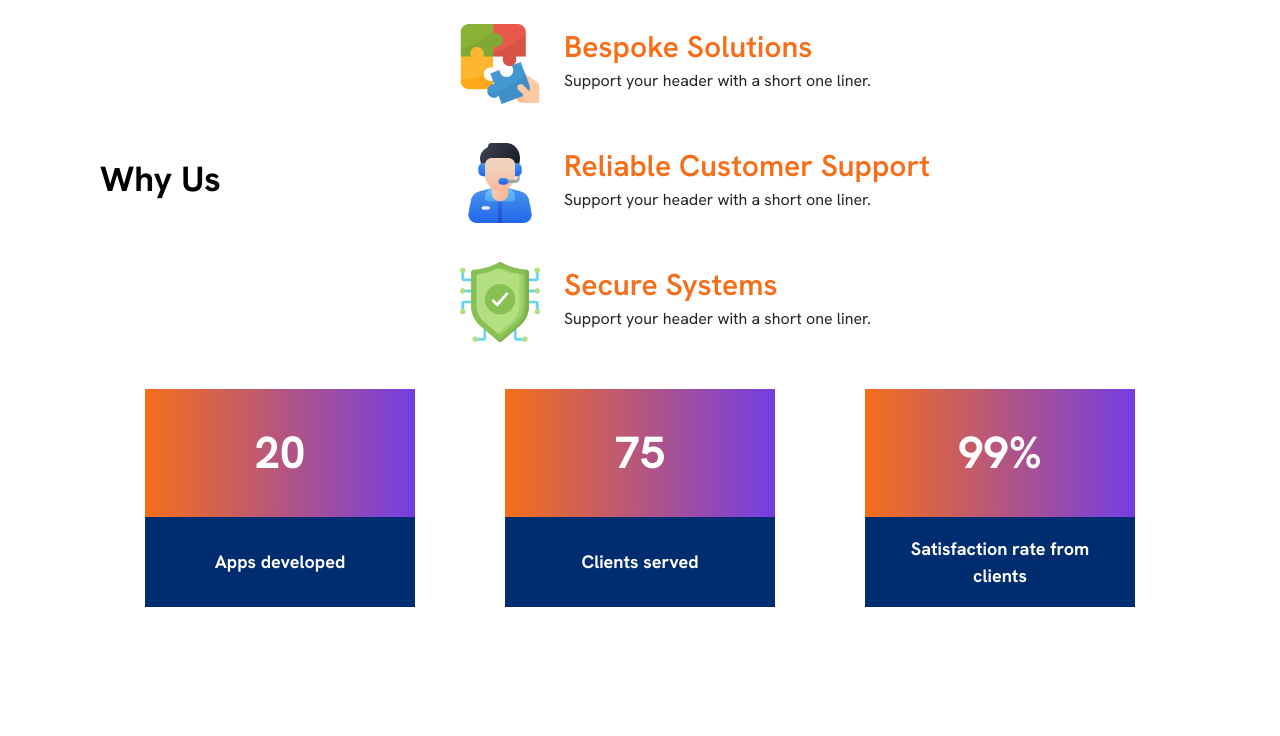
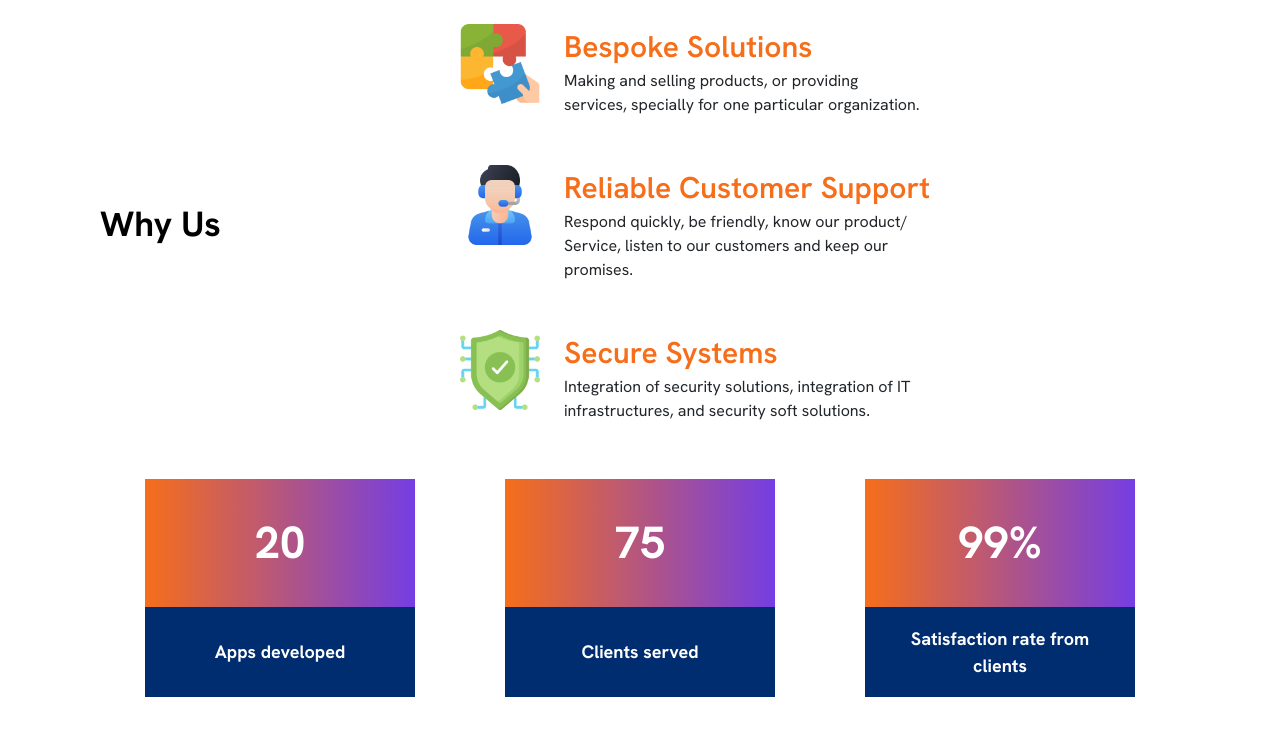
Before and after one commit to trunganh155/FostechConsultant, a Next.js app: page /why-us/WhyUs in a window 1280 px wide. Shown: the top 736 px of the page. Built offline with nearby package versions, Linux system fonts and the light colour scheme.

Commit message:
update WhyUs

```diff
--- a/pages/why-us/WhyUs.jsx
+++ b/pages/why-us/WhyUs.jsx
@@ -25,7 +25,8 @@ export default function WhyUs() {
             <div className="col-10 ps-3 ps-sm-4">
               <p className={styles.whyus_title}>Bespoke Solutions</p>
               <p className={styles.whyus_content}>
-                Support your header with a short one liner.
+                Making and selling products, or providing services, specially
+                for one particular organization.
               </p>
             </div>
           </div>
@@ -43,7 +44,8 @@ export default function WhyUs() {
             <div className="col-10 ps-3 ps-sm-4">
               <p className={styles.whyus_title}>Reliable Customer Support</p>
               <p className={styles.whyus_content}>
-                Support your header with a short one liner.
+                Respond quickly, be friendly, know our product/ Service, listen
+                to our customers and keep our promises.
               </p>
             </div>
           </div>
@@ -61,7 +63,8 @@ export default function WhyUs() {
             <div className="col-10 ps-3 ps-sm-4">
               <p className={styles.whyus_title}>Secure Systems</p>
               <p className={styles.whyus_content}>
-                Support your header with a short one liner.
+                Integration of security solutions, integration of IT
+                infrastructures, and security soft solutions.
               </p>
             </div>
           </div>
@@ -71,7 +74,9 @@ export default function WhyUs() {
       <div className="col-12 col-xxl-8 mx-auto d-flex flex-wrap justify-content-around mt-3">
         <div
           className={
-            styles.box + " " + "col-5 col-sm-4 col-lg-3 px-0 px-sm-3 px-lg-0 d-flex flex-column mb-4"
+            styles.box +
+            " " +
+            "col-5 col-sm-4 col-lg-3 px-0 px-sm-3 px-lg-0 d-flex flex-column mb-4"
           }
         >
           <div className={styles.box_top}>
@@ -85,7 +90,9 @@ export default function WhyUs() {
 
         <div
           className={
-            styles.box + " " + "col-5 col-sm-4 col-lg-3 px-0 px-sm-3 px-lg-0 d-flex flex-column mb-4"
+            styles.box +
+            " " +
+            "col-5 col-sm-4 col-lg-3 px-0 px-sm-3 px-lg-0 d-flex flex-column mb-4"
           }
         >
           <div className={styles.box_top}>
@@ -99,7 +106,9 @@ export default function WhyUs() {
 
         <div
           className={
-            styles.box + " " + "col-5 col-sm-4 col-lg-3 px-0 px-sm-3 px-lg-0 d-flex flex-column mb-4"
+            styles.box +
+            " " +
+            "col-5 col-sm-4 col-lg-3 px-0 px-sm-3 px-lg-0 d-flex flex-column mb-4"
           }
         >
           <div className={styles.box_top}>
--- a/pages/why-us/WhyUs.module.scss
+++ b/pages/why-us/WhyUs.module.scss
@@ -12,6 +12,7 @@
     &_content {
         font-size: 16px;
         font-weight: 400;
+        max-width: 360px;
     }
 
     .box {
```
